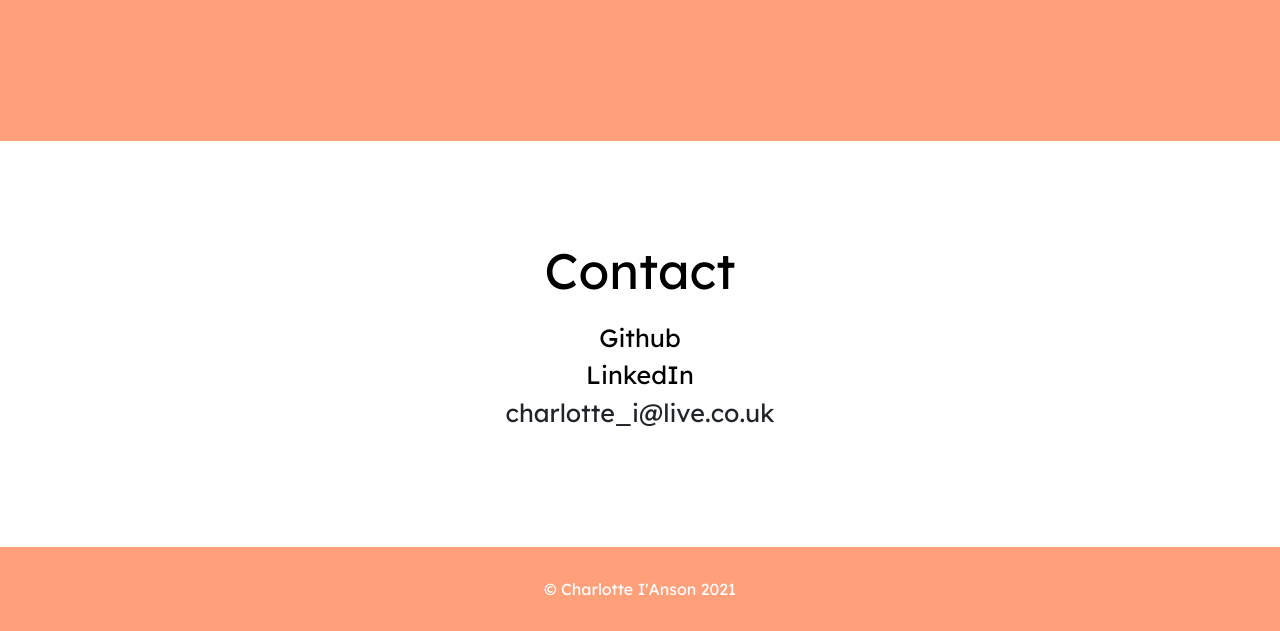
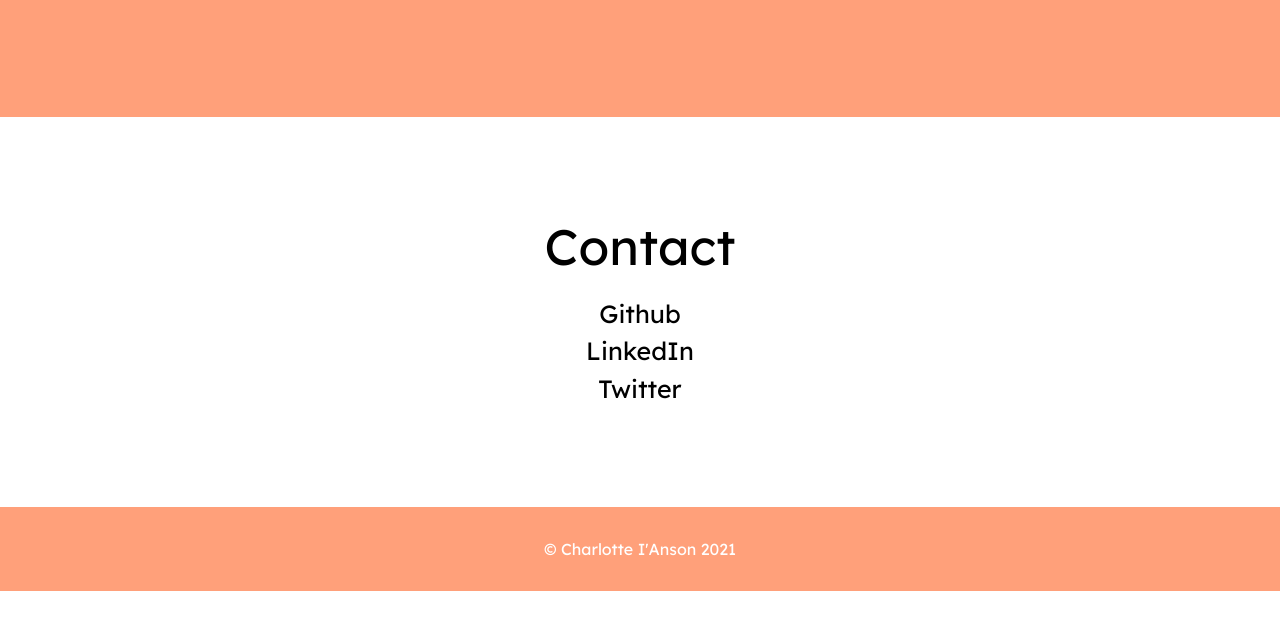
Before and after one commit to chrl0t/portfolio-take-2, a website: page index.html in a window 1280 px wide. Shown: the part 2206-2837 px from the top of the page. After the commit the page ends 2797 px from the top, so only its background shows below. Drawn offline with nearby package versions, Linux system fonts and the light colour scheme.

Commit message:
Add twitter link

```diff
--- a/index.html
+++ b/index.html
@@ -106,7 +106,7 @@
             <h3 class="title">Skills</h3>
             <h4 class="subTitle">Technical:</h4>
             <p>
-              JavaScript, HTML, CSS, React, React Native, Node JS, Express, SQL,
+              JavaScript, HTML, CSS, React, React Native, Node JS, SQL,
               Firebase, Jest
             </p>
             <h4 class="subTitle">Experience:</h4>
@@ -231,7 +231,10 @@
           target="_blank"
           >LinkedIn</a
         >
-        <p class="email">charlotte_i@live.co.uk</p>
+        <br />
+        <a class="link" href="https://twitter.com/chrl0t" target="_blank"
+          >Twitter</a
+        >
       </div>
     </div>
 
```
Also changed, not shown: 1 other file.
